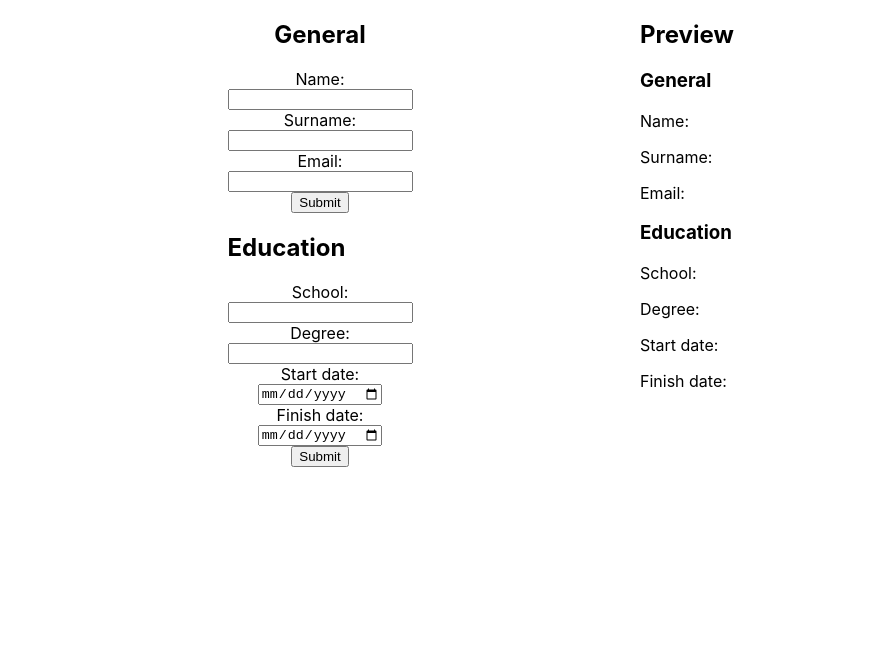
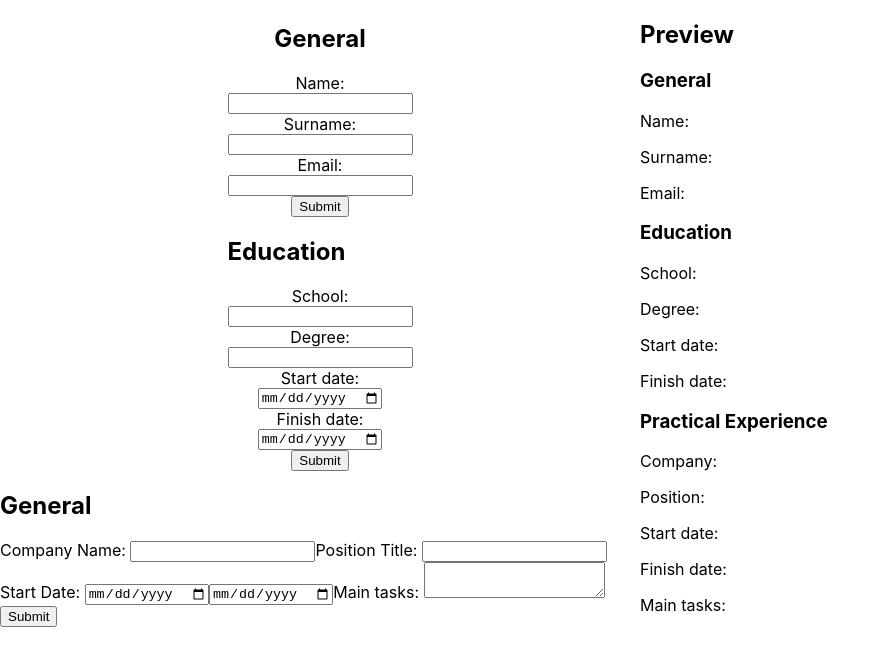
Before and after one commit to wojwoj8/TOP-CV-PROJECT, a React (Create React App) app: page / in a window 1280 px wide. Shown: the top 666 px of the page, without its empty margins (0-890 px from the left). Built offline with nearby package versions, Linux system fonts and the light colour scheme.

Commit message:
working practical

```diff
--- a/src/App.js
+++ b/src/App.js
@@ -20,6 +20,13 @@ class App extends Component {
         degree: '',
         startDate: '',
         finishDate: '',
+      },
+      practical: {
+        companyName: '',
+        positionTitle: '',
+        startDateP: '',
+        finishDateP: '',
+        mainTasks: '',
       }
     }
   }
@@ -40,13 +47,17 @@ class App extends Component {
   }
   onSub = (e) =>{
     e.preventDefault();
-    let inputs = e.target.parentElement.querySelectorAll('input');
+    // need to make array in order to concat
+    const inpu = Array.from(e.target.parentElement.querySelectorAll('input'));
+    const textareas = Array.from(e.target.parentElement.querySelectorAll('textarea'));
+    const inputs = inpu.concat(textareas);
+
     let formPart = e.target.parentNode.className;
     let formData = [...inputs].reduce((acc, input) => {
       acc[input.name] = input.value;
       return acc;
     }, {});
-    console.log(formPart)
+    // console.log(formPart)
     // console.log(inputs[0].name)
     // console.log(data)
       this.setState(prevSate =>({
@@ -60,12 +71,14 @@ class App extends Component {
   render(){
     const {name, surname, email} = this.state.general
     const {school, degree, finishDate, startDate} = this.state.education
+    const {companyName, positionTitle, startDateP, finishDateP, mainTasks} = this.state.practical
   return (
     <div className="App">
       <Forms
         handleChange={this.handleChange}
         general={this.state.general}
         education = {this.state.education}
+        practical = {this.state.practical}
         onSub={this.onSub}
       ></Forms>
       <Preview
@@ -76,6 +89,11 @@ class App extends Component {
         degree={degree}
         finishDate={finishDate}
         startDate={startDate}
+        companyName={companyName}
+        positionTitle={positionTitle}
+        startDateP={startDateP}
+        finishDateP={finishDateP}
+        mainTasks={mainTasks}
       ></Preview>
     </div>
   );
--- a/src/components/Forms.js
+++ b/src/components/Forms.js
@@ -1,6 +1,7 @@
 import React, {Component} from "react";
 import GeneralForm from "./GeneralForm";
 import EducationForm from './EducationForm';
+import PracticalForm from "./PracticalForm";
 
 class Forms extends Component{
 
@@ -18,8 +19,12 @@ class Forms extends Component{
                 onSub={this.props.onSub}
                 education={this.props.education}
                 handleChange={this.props.handleChange}>
-
                 </EducationForm>
+                <PracticalForm
+                onSub={this.props.onSub}
+                education={this.props.practical}
+                handleChange={this.props.handleChange}>
+                </PracticalForm>
             </div>
         )
 
--- /dev/null
+++ b/src/components/PracticalForm.js
@@ -0,0 +1,49 @@
+import React, {Component} from "react"
+
+class PracticalForm extends Component{
+
+
+    render(){
+        const {companyName, positionTitle, startDateP, finishDateP, mainTasks} = this.props
+        return(
+            <div>
+                <div className="practical">
+                <h2>General</h2>
+                <form className="practical-form"
+                onSubmit={this.props.onSub}>
+                    <label htmlFor="companyName">Company Name: </label>
+                    <input name="companyName"
+                    value={companyName}
+                    onChange={this.props.handleChange}
+                    ></input>
+                    <label htmlFor="positionTitle">Position Title: </label>
+                    <input name="positionTitle"
+                    value={positionTitle}
+                    onChange={this.props.handleChange}
+                    ></input>
+                    <label htmlFor="startDateP">Start Date: </label>
+                    <input name="startDateP"
+                    value={startDateP}
+                    onChange={this.props.handleChange}
+                    type="date"
+                    ></input>
+                    <input name="finishDateP"
+                    value={finishDateP}
+                    onChange={this.props.handleChange}
+                    type="date"
+                    ></input>
+                    <label htmlFor="mainTasks">Main tasks: </label>
+                    <textarea
+                    name="mainTasks"
+                    value={mainTasks}
+                    onChange={this.props.handleChange}
+                    >
+                    </textarea>
+                    <button type="submit">Submit</button>
+                </form>
+            </div>
+            </div>
+        );
+    }
+}
+export default PracticalForm
--- a/src/components/Preview.js
+++ b/src/components/Preview.js
@@ -4,7 +4,8 @@ class Preview extends Component{
 
 
     render(){
-        const {name, surname, email, school, startDate, finishDate, degree} = this.props
+        const {name, surname, email, school, startDate, finishDate, degree,
+            companyName, positionTitle, startDateP, finishDateP, mainTasks} = this.props
         return(
         <div className="preview">
             <h2>Preview</h2>
@@ -34,6 +35,24 @@ class Preview extends Component{
                     Finish date: {finishDate}
                 </p>
             </div>
+            <div className="preview-practical">
+                <h3>Practical Experience</h3>
+                <p>
+                    Company: {companyName}
+                </p>
+                <p>
+                    Position: {positionTitle}
+                </p>
+                <p>
+                    Start date: {startDateP}
+                </p>
+                <p>
+                    Finish date: {finishDateP}
+                </p>
+                <p>
+                    Main tasks: {mainTasks}
+                </p>
+                </div>
          </div>
         )
 
```
